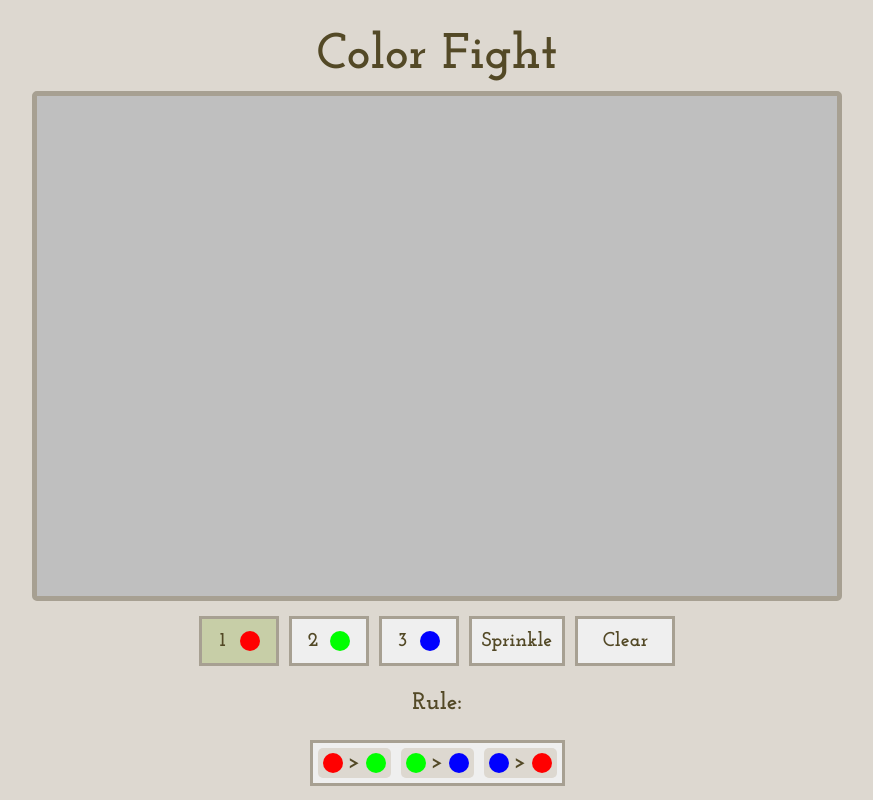
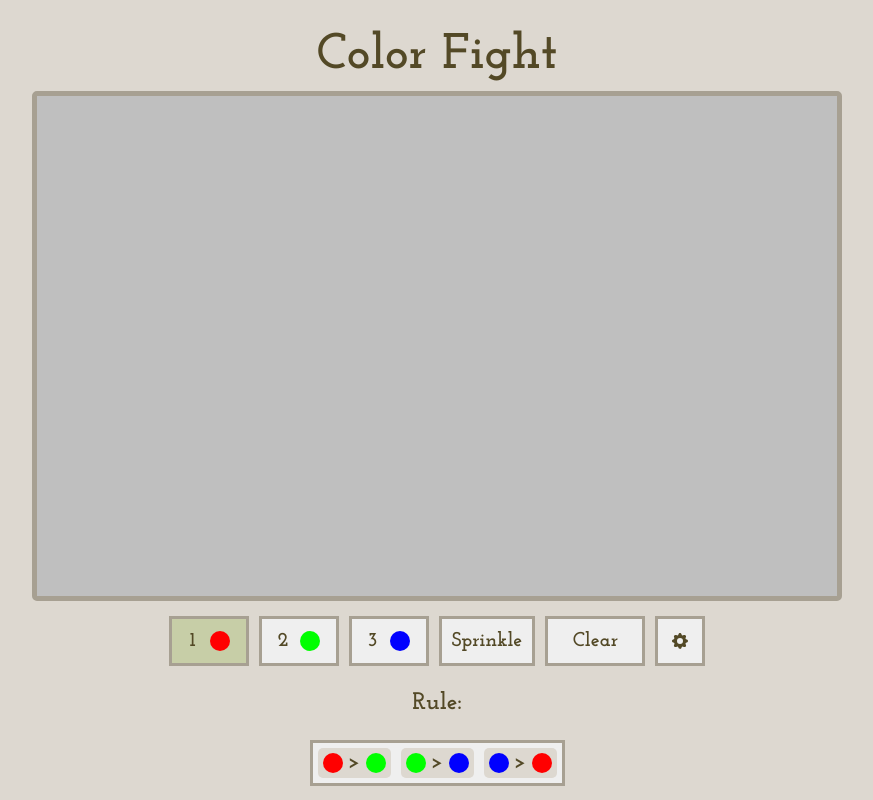
Before and after one commit to thoai-atb/color-fight, a React (Create React App) app: page / in a window 1280 px wide. Shown: the whole page, without its empty margins (203-1076 px from the left). Built offline with nearby package versions, Linux system fonts and the light colour scheme.

Commit message:
finish settings mockup ui

```diff
--- a/src/App.js
+++ b/src/App.js
@@ -3,6 +3,7 @@ import Canvas from './components/Canvas/Canvas.js'
 import ColorButton from './components/ColorButton/ColorButton.js'
 import RuleCard from './components/RuleCard/RuleCard.js'
 import RuleSelectUI from './components/RuleSelectUI/RuleSelectUI.js'
+import Settings from './components/Settings/Settings.js'
 import rules from './data/rules.json'
 const {Model} = require('./model/Model.js')
 const model = new Model(800, 500, 12, rules[0])
@@ -45,7 +46,7 @@ const App = () => {
       <div>
         <Canvas model={model} selectedTeam={selectedTeam}/>
       </div>
-      <div>
+      <div className='toolbar'>
         {
           model.rule.teams.map((teamID, index) => {
             return <ColorButton key={index} label={index + 1} selected={selectedTeam === teamID} team={teamID} func={selectTeam} />
@@ -53,6 +54,7 @@ const App = () => {
         }
         <button onClick={() => model.sprinkle()}>Sprinkle</button>
         <button className='eraseBtn' onClick={() => model.clear()}>Clear</button>
+        <Settings/>
       </div>
       <div>
         <h2>Rule:</h2>
--- a/src/components/RuleCard/RuleCard.css
+++ b/src/components/RuleCard/RuleCard.css
@@ -11,7 +11,6 @@
   }
 
   .rule-card-highlight {
-    /* border: 3px solid rgb(12, 28, 75); */
     background-color: var(--light2);
   }
 
--- /dev/null
+++ b/src/components/Settings/Settings.css
@@ -0,0 +1,46 @@
+.settings-btn {
+    width: 50px;
+    display: flex;
+    padding: none;
+    justify-content: flex-start;
+}
+
+.settings-btn.show {
+    display: inline-flex;
+    width: 200px;
+    height: 100px;
+}
+
+.settings-btn.show:hover {
+    transform: none;
+}
+
+.settings-btn:active {
+    filter: none;
+}
+
+.settings-btn .header {
+    display: inline-flex;
+    width: 100%;
+    height: 100%;
+    align-items: center;
+    justify-content: center;
+}
+
+.settings-btn.show .header {
+    width: auto;
+    align-items: flex-start;
+}
+
+.settings-btn.show .body {
+    display: inline-flex;
+    flex-direction: column;
+    justify-content: space-between;
+    flex-grow: 1;
+    height: 100%;
+    margin-left: 10px;
+}
+
+.settings-btn input[type=number] {
+    width: 50px;
+}
--- /dev/null
+++ b/src/components/Settings/Settings.js
@@ -0,0 +1,22 @@
+import React, {useState} from 'react'
+import './Settings.css'
+import {ReactComponent as SettingsIcon} from '../../images/settings.svg';
+
+const Settings = () => {
+    const [showSettings, setShowSettings] = useState(false);
+    return (
+        <button className={'settings-btn' + (showSettings ? ' show' : '')} onMouseDown={() => setShowSettings(!showSettings)}>
+          <div className='header'>
+            <SettingsIcon width="20" height="20"/>
+          </div>
+          {
+            showSettings &&
+            <div className='body' onMouseDown={e => e.stopPropagation()}>
+              Future Implementation
+            </div>
+          }
+        </button>
+    )
+}
+
+export default Settings
--- a/src/index.css
+++ b/src/index.css
@@ -25,6 +25,11 @@ h1 {
   font-size: 50px;
   margin-top: 30px;
   margin-bottom: 0px;
+}
+
+.toolbar {
+  display: inline-flex;
+  align-items: flex-start;
 }
 
 button {
```
Also changed, not shown: src/images/settings.svg (added).
